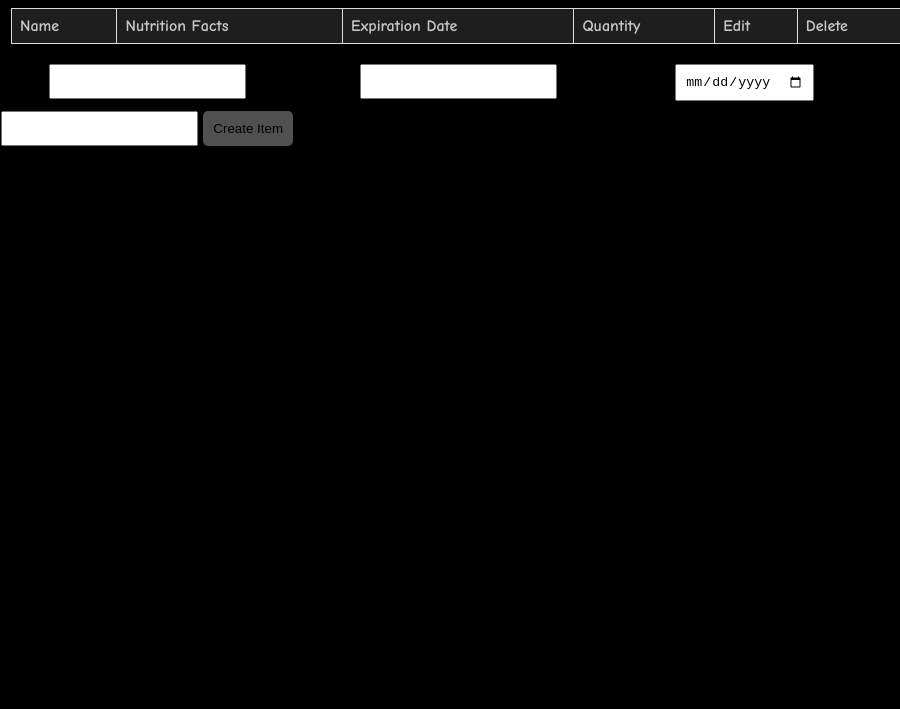
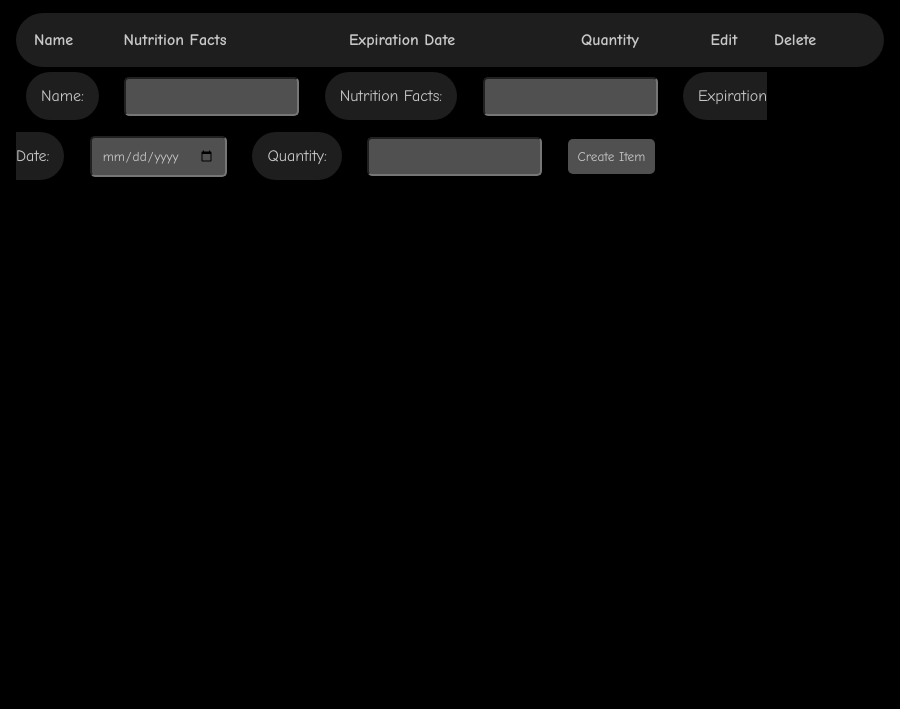
Before and after one commit to Rossback/SCRUMptious, an Electron app: page pantryPage.html in a window 900 px wide. Shown: the part 91-800 px from the top of the page. Drawn offline with Linux system fonts and the light colour scheme; no server answers.

Commit message:
everything is consistent now

```diff
--- a/pantryPage.html
+++ b/pantryPage.html
@@ -64,7 +64,7 @@
 
 <header>
     <nav>
-        <a href="./index.html"><h1>SCRUMptious</h1></a>
+        <h1>SCRUMptious</h1>
         <a href="./suggestions.html">Suggested</a>
         <a href="./recipes.html">Recipes</a>
         <a href="./calendar.html">Calendar</a>
@@ -73,6 +73,7 @@
     </nav>
 </header>
 
+<main>
     <table>
         <thead>
             <tr>
@@ -125,6 +126,7 @@
             <button type="button" onclick="cancelEdit()">Cancel</button>
         </form>
     </div>
+</main>
 
 
 <script>
--- a/stylesheet.css
+++ b/stylesheet.css
@@ -43,52 +43,52 @@ main {
     color: rgb(0, 0, 0);
     background-color: rgb(0, 0, 0);
     margin: 0 auto;
-    border: rgba(200, 200, 200, 10);
+    border: rgb(200, 200, 200);
     border-radius: 30px;
     padding: 15px;
 }
-p, table {
+p, label {
     color: rgb(200, 200, 200);
     background-color: rgb(30, 30, 30);
-    border: rgba(200, 200, 200, 10);
+    border: rgb(200, 200, 200);
     border-radius: 30px;
     padding: 15px;
     margin: 10px;
 
 }
 table {
+    color: rgb(200, 200, 200);
+    background-color: rgb(30, 30, 30);
+    border: rgb(200, 200, 200);
+    border-radius: 30px;
+    padding: 15px;
     width: 100%;
-    border-collapse: collapse;
-}
-
-table, th, td {
-    border: 1px solid #ddd;
-}
-
-th, td {
-    padding: 8px;
     text-align: left;
 }
 
-th {
-    background-color: rgb(30, 30, 30);
-}
-
 form {
-    margin-top: 20px;
+    max-width: 800px;
 }
 
 input, select {
-    margin-bottom: 10px;
-    padding: 8px;
+    padding: 10px;
+    margin: 10px;
+    color: rgb(200, 200, 200);
+    font-family: 'Comic Sans MS', cursive;
+    background-color: rgb(80, 80, 80);
+    border-radius: 5px;
 }
 
 button {
     padding: 10px;
+    margin: 10px;
+    color: rgb(200, 200, 200);
+    font-family: 'Comic Sans MS', cursive;
     background-color: rgb(80, 80, 80);
     border: none;
     border-radius: 5px;
     cursor: pointer;
+    transition: all 0.2s;
 }
 
 button:hover {
```
Also changed, not shown: calendar.html (+1 -1 lines), groceryList.html (+1 -1 lines), index.html (+1 -1 lines), recipes.html (+1 -1 lines), suggestions.html (+1 -1 lines). Lines whose indentation alone changed are shown as unchanged.
